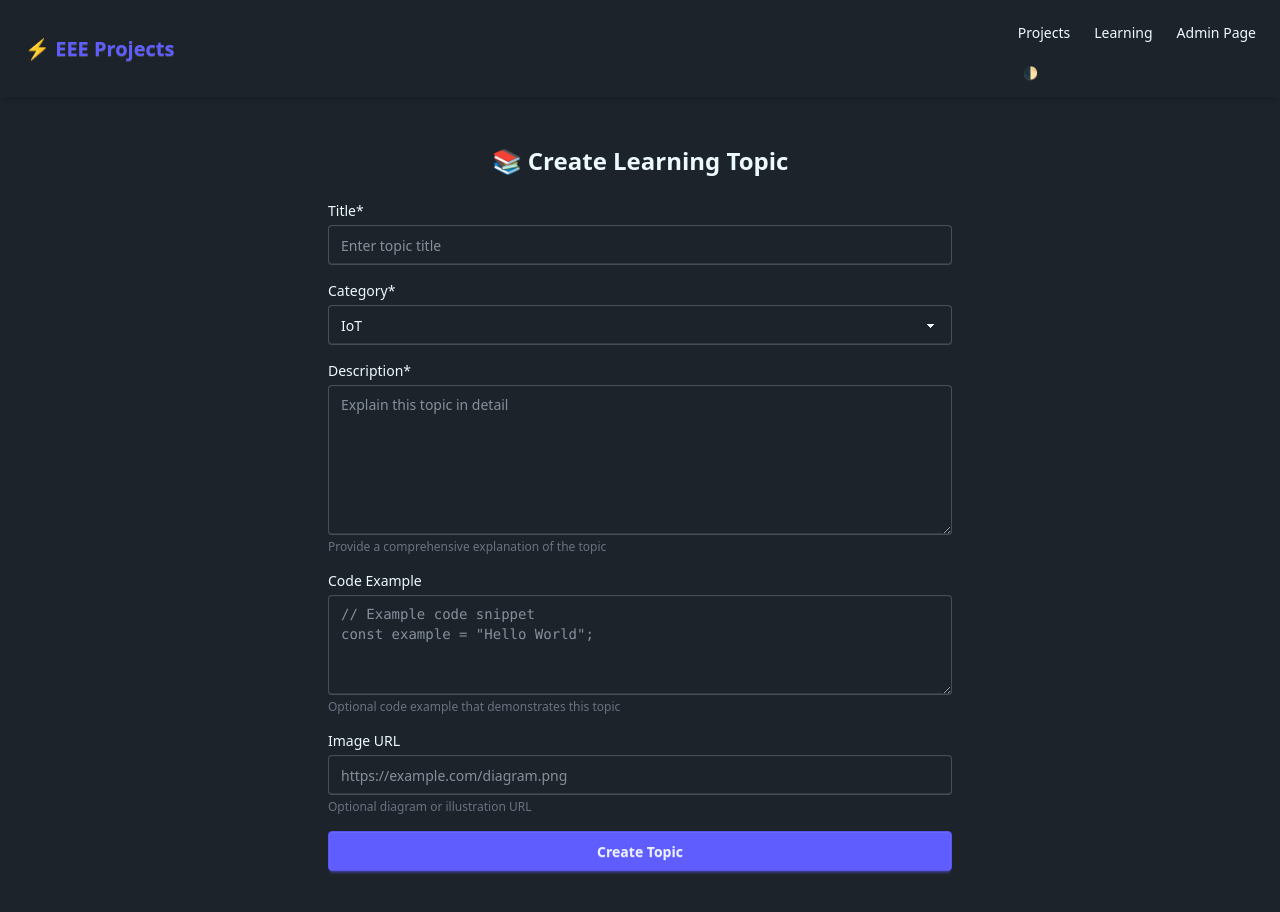
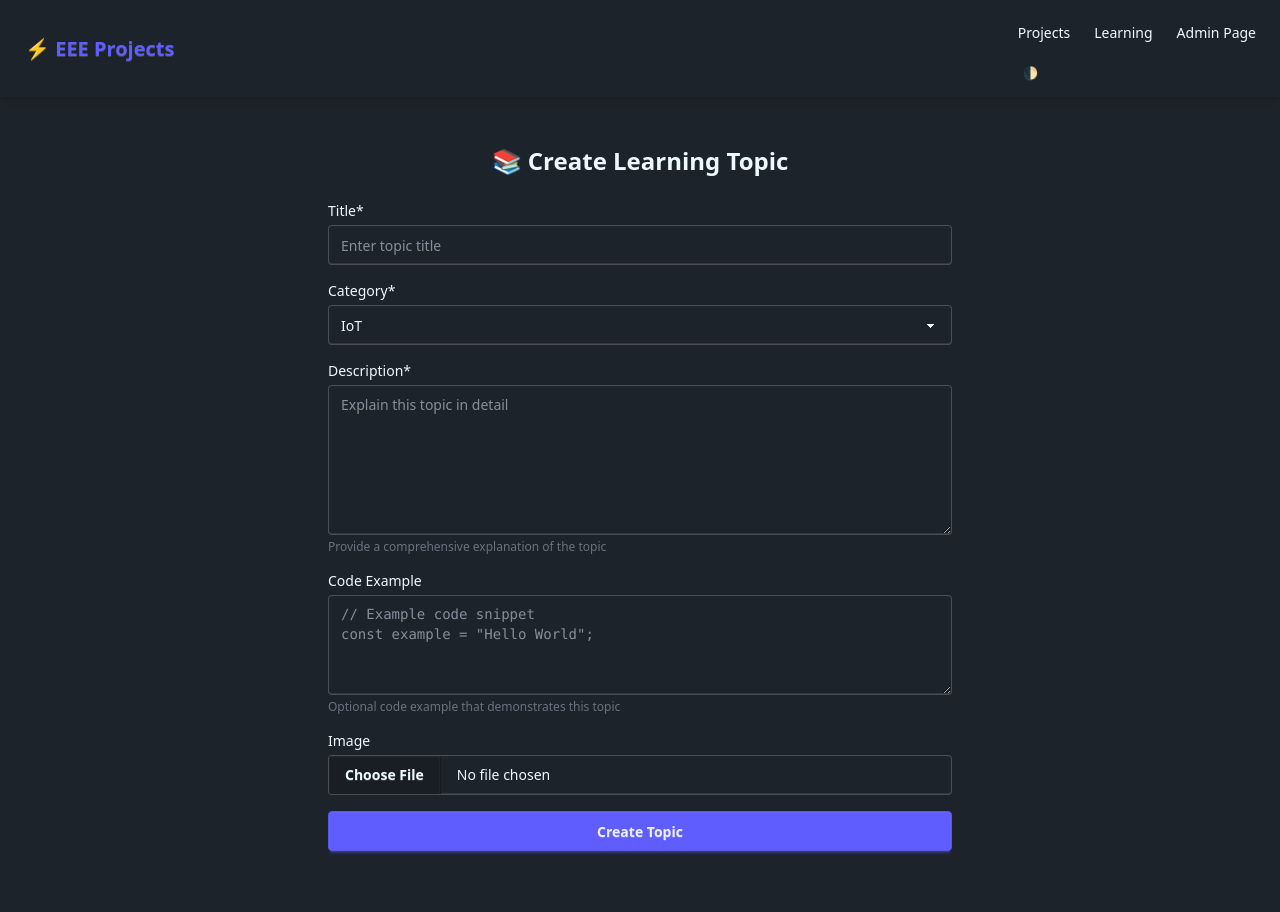
Before and after one commit to Sparsh313/EEE, a React (Vite) app in the folder frontend/: page /admin/topic/create in a window 1280 px wide. Shown: the top 912 px of the page. Built offline with nearby package versions, Linux system fonts and the light colour scheme.

Commit message:
fixed some bugs

```diff
--- a/frontend/src/App.jsx
+++ b/frontend/src/App.jsx
@@ -18,6 +18,7 @@ import ProtectedRoute from "./components/ProtectedRoute";
 
 function App() {
   return (
+
     <Router>
       <Navbar />
       <div className="px-4 py-6">
--- a/frontend/src/pages/admin/AdminLogin.jsx
+++ b/frontend/src/pages/admin/AdminLogin.jsx
@@ -36,7 +36,7 @@ const AdminLogin = () => {
           value={password}
           onChange={(e) => setPassword(e.target.value)}
         />
-        <button className="bg-blue-500 text-white px-4 py-2">Login</button>
+        <button className="bg-blue-500 text-white px-4 py-2 cursor-pointer">Login</button>
       </form>
     </div>
   );
--- a/frontend/src/pages/admin/CreateTopic.jsx
+++ b/frontend/src/pages/admin/CreateTopic.jsx
@@ -12,6 +12,7 @@ export default function CreateTopic() {
     image: "",
   });
 
+  const [file, setFile] = useState(null);
   const [errorMsg, setErrorMsg] = useState("");
   const [isSubmitting, setIsSubmitting] = useState(false);
 
@@ -31,6 +32,9 @@ export default function CreateTopic() {
   const handleChange = (e) => {
     setForm({ ...form, [e.target.name]: e.target.value });
   };
+  const handleFileChange = (e) => {
+    setFile(e.target.files[0]);
+  };
 
   const handleSubmit = async (e) => {
     e.preventDefault();
@@ -38,6 +42,13 @@ export default function CreateTopic() {
     setIsSubmitting(true);
 
     try {
+      const formData = new FormData();
+      Object.keys(form).forEach((key) => {
+        formData.append(key, form[key]);
+      });
+
+      if (file) formData.append("circuitImage", file);
+
       await api.post("/topic", form);
       navigate("/admin/dashboard");
     } catch (error) {
@@ -123,19 +134,17 @@ export default function CreateTopic() {
         </div>
 
         <div>
-          <label className="block text-sm font-medium mb-1">Image URL</label>
+          <label className="block text-sm font-medium mb-1">
+             Image
+          </label>
           <input
-            name="image"
-            value={form.image}
-            placeholder="https://example.com/diagram.png"
-            onChange={handleChange}
-            className="input input-bordered w-full"
+            type="file"
+            accept="image/*"
+            onChange={handleFileChange}
+            className="file-input file-input-bordered w-full"
+            required
           />
-          <p className="text-xs text-gray-500 mt-1">
-            Optional diagram or illustration URL
-          </p>
         </div>
-
         <button
           type="submit"
           className="btn btn-primary w-full"
```
Also changed, not shown: frontend/src/pages/admin/CreateProject.jsx (+0 -231 lines), 2 other files (tests, documents, lock files or other folders).
